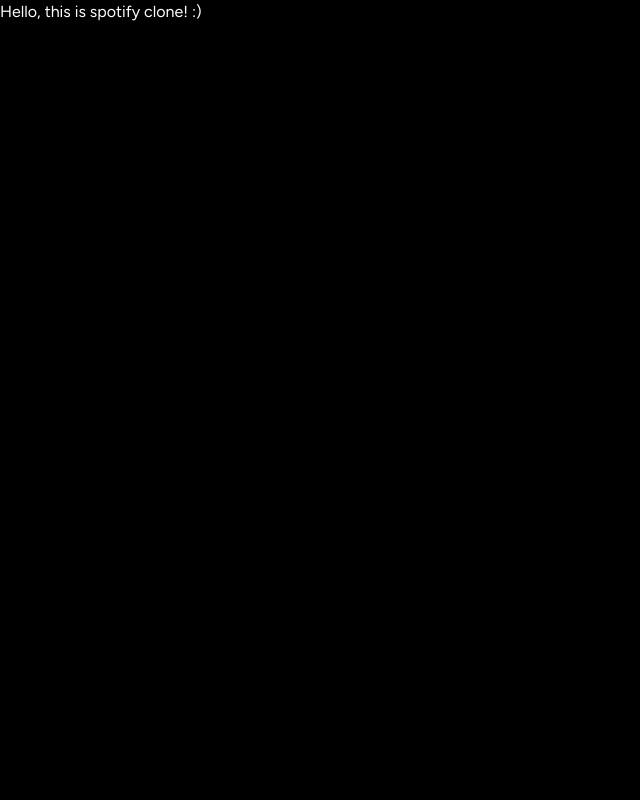
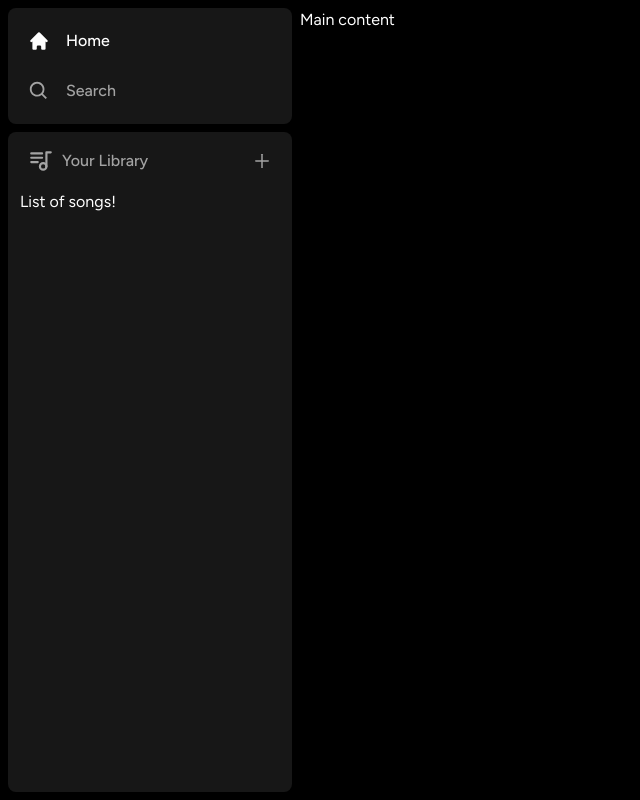
Before and after one commit to vovabasket97/spotify_clone, a Next.js app: page / in a window 1280 px wide. Shown: the whole page, without its empty margins (0-640 px from the left). Built offline with nearby package versions, Linux system fonts and the light colour scheme.

Commit message:
feat: sidebar created

```diff
--- a/app/(site)/page.tsx
+++ b/app/(site)/page.tsx
@@ -1,3 +1,3 @@
 export default function Home() {
-  return <div>Hello, this is spotify clone! :)</div>;
+  return <div>Main content</div>;
 }
--- a/app/layout.tsx
+++ b/app/layout.tsx
@@ -1,3 +1,4 @@
+import Sidebar from "@/components/Sidebar/Sidebar";
 import "./globals.css";
 import { Figtree } from "next/font/google";
 
@@ -11,7 +12,9 @@ export const metadata = {
 export default function RootLayout({ children }: { children: React.ReactNode }) {
   return (
     <html lang='en'>
-      <body className={font.className}>{children}</body>
+      <body className={font.className}>
+        <Sidebar>{children}</Sidebar>
+      </body>
     </html>
   );
 }
--- /dev/null
+++ b/components/Library/Library.module.scss
@@ -0,0 +1,17 @@
+.library {
+  @apply flex flex-col;
+  &__wrapper {
+    @apply flex items-center justify-between px-5 pt-4;
+  }
+}
+
+.header {
+  @apply inline-flex items-center gap-x-2;
+  p {
+    @apply text-neutral-400 font-medium text-base;
+  }
+}
+
+.list {
+  @apply flex flex-col gap-y-2 mt-4 px-3;
+}
--- /dev/null
+++ b/components/Library/Library.tsx
@@ -0,0 +1,26 @@
+"use client";
+
+import { FC, useCallback } from "react";
+import { TbPlaylist } from "react-icons/tb";
+import { AiOutlinePlus } from "react-icons/ai";
+
+import styles from "./Library.module.scss";
+
+const Library: FC = () => {
+  const onClickHandler = useCallback(() => {}, []);
+
+  return (
+    <div className={styles.library}>
+      <div className={styles.library__wrapper}>
+        <div className={styles.header}>
+          <TbPlaylist size={26} className='text-neutral-400' />
+          <p>Your Library</p>
+        </div>
+        <AiOutlinePlus size={20} className='text-neutral-400 cursor-pointer hover:text-white transition' onClick={onClickHandler} />
+      </div>
+      <div className={styles.list}>List of songs!</div>
+    </div>
+  );
+};
+
+export default Library;
--- /dev/null
+++ b/components/Sidebar/Sidebar.module.scss
@@ -0,0 +1,20 @@
+.sidebar {
+  @apply h-full flex;
+  &__content {
+    @apply hidden md:flex flex-col gap-y-2 bg-black h-full p-2;
+    width: 300px;
+  }
+  main {
+    @apply h-full flex-1 overflow-y-auto py-2;
+  }
+}
+
+.sidebarItem {
+  @apply flex flex-row h-auto items-center w-full gap-x-4 text-base font-medium cursor-pointer transition py-1 text-neutral-400;
+  &:hover {
+    @apply text-white;
+  }
+  p {
+    @apply truncate w-full;
+  }
+}
--- /dev/null
+++ b/components/Sidebar/Sidebar.tsx
@@ -0,0 +1,36 @@
+"use client";
+
+import React, { FC, PropsWithChildren, useMemo } from "react";
+import { usePathname } from "next/navigation";
+import { getRoutes } from "@/configs/foutes";
+
+import Box from "../UI/Box/Box";
+import SidebarItem from "./SidebarItem";
+
+import styles from "./Sidebar.module.scss";
+import Library from "../Library/Library";
+
+const Sidebar: FC<PropsWithChildren> = ({ children }) => {
+  const pathname = usePathname();
+  const routes = useMemo(() => getRoutes(pathname), [pathname]);
+
+  return (
+    <div className={styles.sidebar}>
+      <div className={styles.sidebar__content}>
+        <Box>
+          <div className='flex flex-col gap-y-4 px-5 py-4'>
+            {routes.map(item => (
+              <SidebarItem key={item.label} {...item} />
+            ))}
+          </div>
+        </Box>
+        <Box className='overflow-y-auto h-full'>
+          <Library />
+        </Box>
+      </div>
+      <main>{children}</main>
+    </div>
+  );
+};
+
+export default Sidebar;
--- /dev/null
+++ b/components/Sidebar/SidebarItem.tsx
@@ -0,0 +1,24 @@
+import Link from "next/link";
+import { FC } from "react";
+import { IconType } from "react-icons/lib";
+import { twMerge } from "tailwind-merge";
+
+import styles from "./Sidebar.module.scss";
+
+interface ISidebarItem {
+  icon: IconType;
+  label: string;
+  active?: boolean;
+  href: string;
+}
+
+const SidebarItem: FC<ISidebarItem> = ({ href, icon: Icon, label, active }) => {
+  return (
+    <Link href={href} className={twMerge(styles.sidebarItem, active && "text-white")}>
+      <Icon size={26} />
+      <p>{label}</p>
+    </Link>
+  );
+};
+
+export default SidebarItem;
--- /dev/null
+++ b/components/UI/Box/Box.module.scss
@@ -0,0 +1,3 @@
+.box {
+  @apply bg-neutral-900 rounded-lg h-fit w-full;
+}
--- /dev/null
+++ b/components/UI/Box/Box.tsx
@@ -0,0 +1,14 @@
+import { FC, PropsWithChildren } from "react";
+import { twMerge } from "tailwind-merge";
+
+import styles from "./Box.module.scss";
+
+interface IBox extends PropsWithChildren {
+  className?: string;
+}
+
+const Box: FC<IBox> = ({ className = "", children }) => {
+  return <div className={twMerge(styles.box, className)}>{children}</div>;
+};
+
+export default Box;
--- /dev/null
+++ b/configs/foutes.ts
@@ -0,0 +1,17 @@
+import { HiHome } from "react-icons/hi";
+import { BiSearch } from "react-icons/bi";
+
+export const getRoutes = (pathname: string) => [
+  {
+    icon: HiHome,
+    label: "Home",
+    active: pathname !== "/search",
+    href: "/",
+  },
+  {
+    icon: BiSearch,
+    label: "Search",
+    active: pathname === "/search",
+    href: "/search",
+  },
+];
--- a/package.json
+++ b/package.json
@@ -19,6 +19,9 @@
     "postcss": "8.4.24",
     "react": "18.2.0",
     "react-dom": "18.2.0",
+    "react-icons": "^4.9.0",
+    "sass": "^1.62.1",
+    "tailwind-merge": "^1.13.0",
     "tailwindcss": "3.3.2",
     "typescript": "5.1.3"
   }
```
Also changed, not shown: 1 other file (tests, documents, lock files or other folders).
